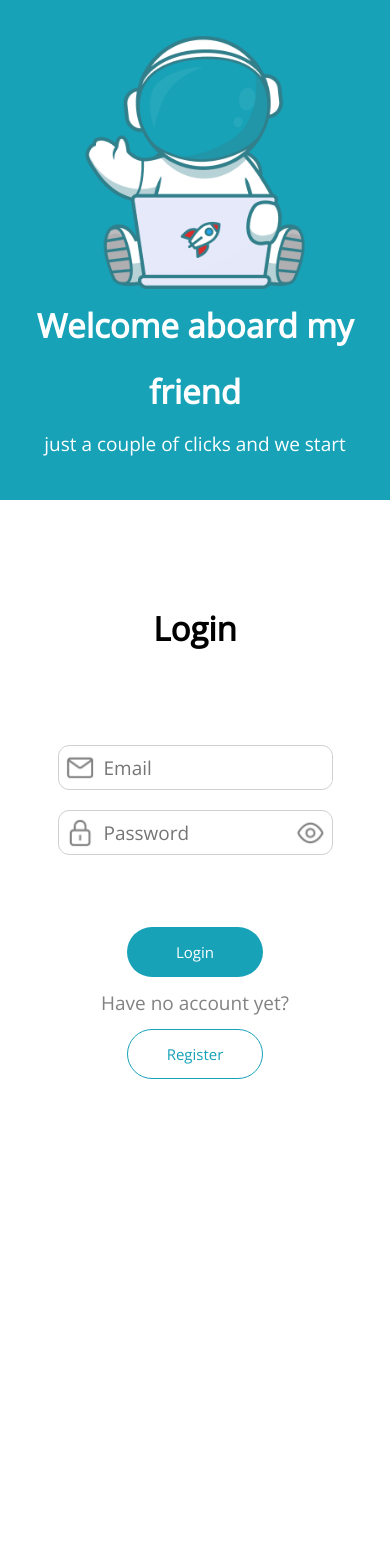
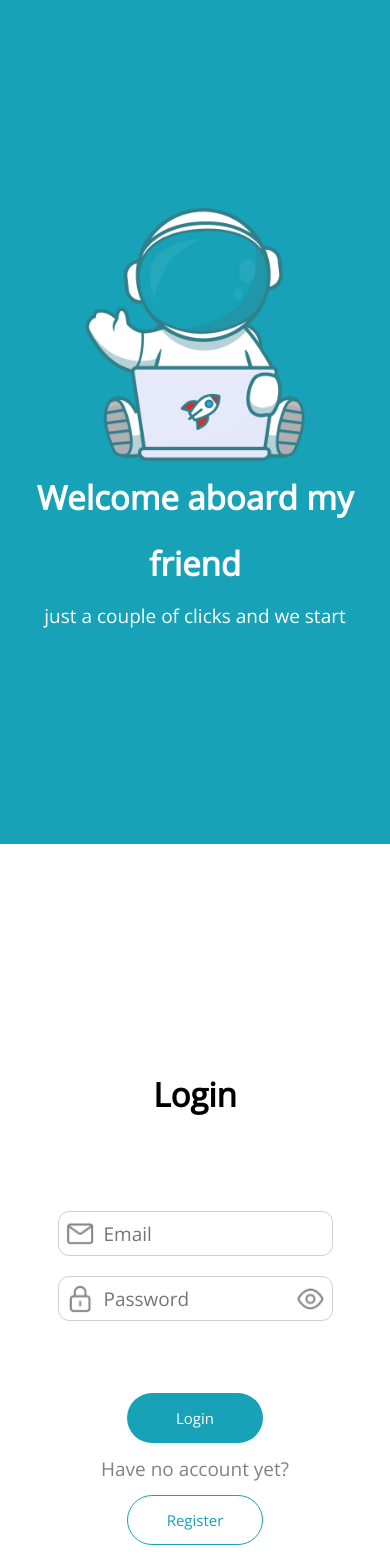
Before and after one commit to utsav-shrma/proManage-frontend, a React (Vite) app: page /login in a window 390 px wide. Shown: the top 1568 px of the page. Before the commit the page ends 1100 px from the top, so only its background shows below. Built offline with nearby package versions, Linux system fonts and the light colour scheme; no server answers.

Commit message:
login screen fix

```diff
--- a/src/components/loginForm/LoginForm.module.css
+++ b/src/components/loginForm/LoginForm.module.css
@@ -145,7 +145,7 @@ input::-ms-clear {
 
 
   .container{
-    height: 600px;
+    height: 100vh;
     width: 100vw;
     background-color: white;
   }
--- a/src/components/welcomeScreen/Welcome.module.css
+++ b/src/components/welcomeScreen/Welcome.module.css
@@ -50,15 +50,15 @@
 
 
 .container{
-  height: 500px;
+  height: 100vh;
   width: 100vw;
 }
     .welcome_logo_container{
-      height: 500px;
+      height: 100vh;
       width: 100vw;
     }
     .welcome_screen_container {
-      height: 500px;
+      height: 100vh;
       width: 100vw;
       justify-content: center;
       align-items: center;
```
